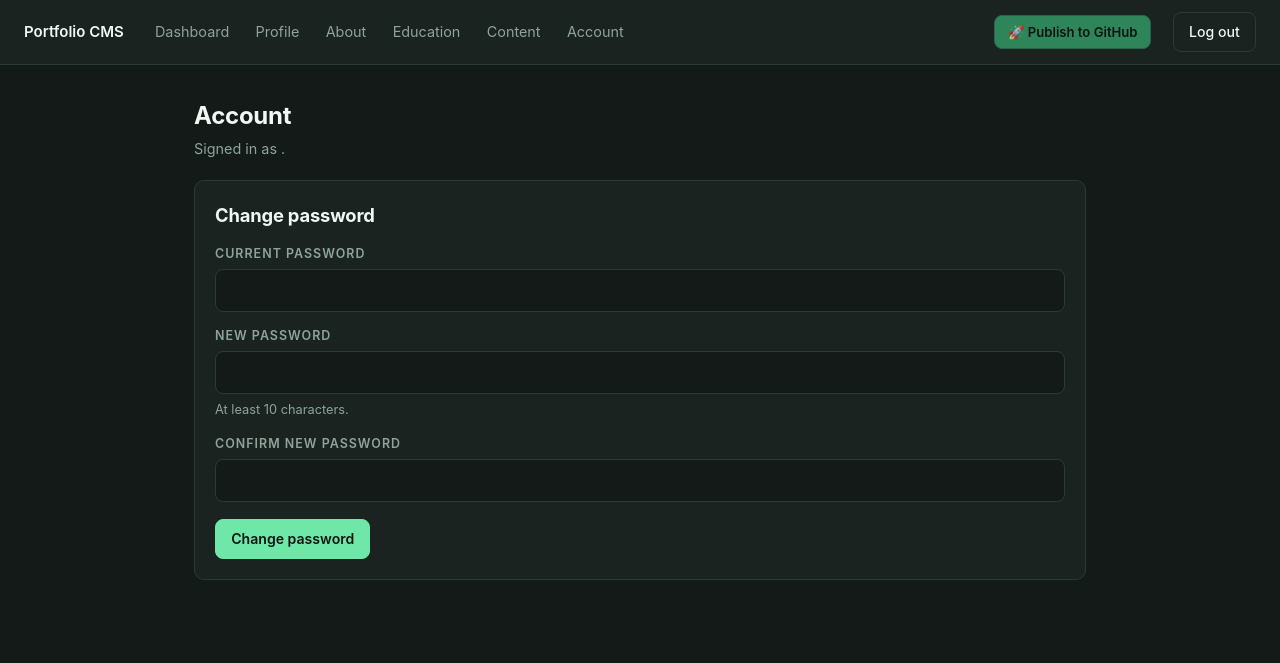
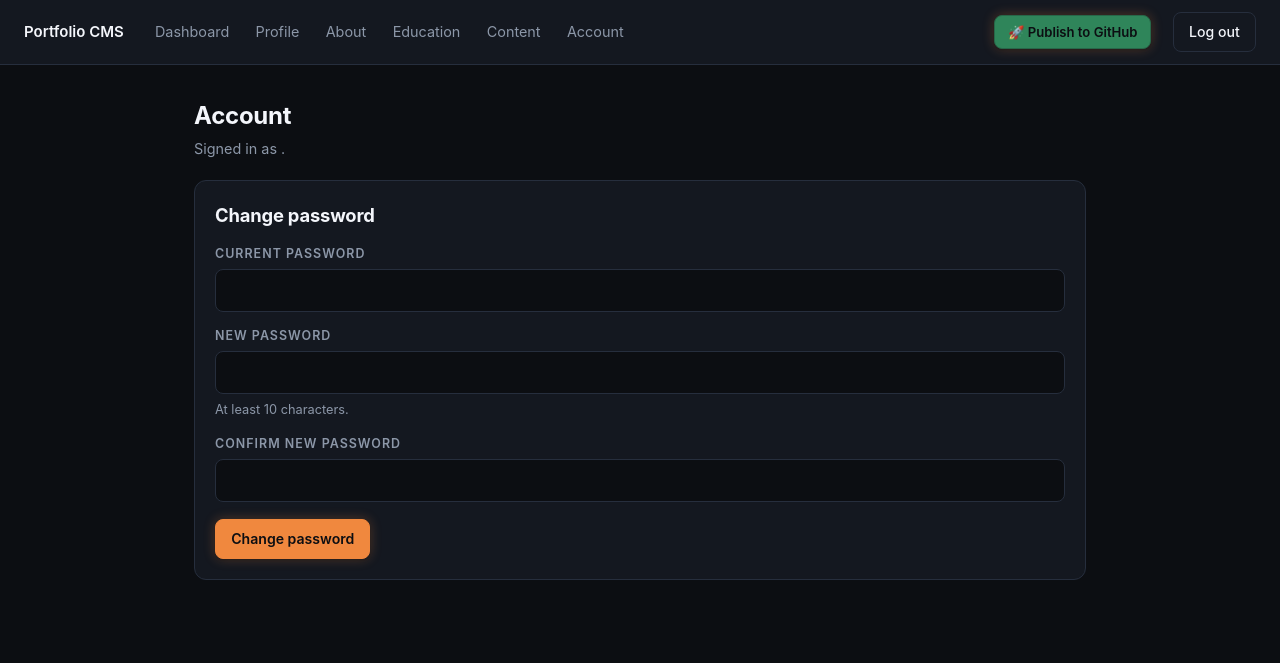
Before and after one commit to tj8868/taseenjubair.github.io, a FastAPI app: template backend/app/templates/account.html in a window 1280 px wide. Shown: the top 663 px of the page. Run offline with FastAPI, Linux system fonts and the light colour scheme; the template is opened without the code that fills it, so the values that code supplies are empty.

Commit message:
Sync Nixie accent colors across CMS and website, soften light mode background and buttons

```diff
--- a/backend/app/static/admin.css
+++ b/backend/app/static/admin.css
@@ -1,15 +1,15 @@
 :root {
-  --bg: #131a17;
-  --surface: #1a2320;
-  --surface-2: #202b27;
-  --border: #2c3a35;
-  --fg: #d7e2dc;
-  --fg-strong: #f1f7f3;
-  --muted: #8fa39a;
-  --accent: #6ee7a8;
-  --accent-contrast: #0d1512;
+  --bg: #0c0e12;
+  --surface: #141820;
+  --surface-2: #1c222d;
+  --border: #262e3d;
+  --fg: #d8dee9;
+  --fg-strong: #f4f6fb;
+  --muted: #8c97a8;
+  --accent: #f0883e;
+  --accent-contrast: #0c0e12;
   --danger: #f87171;
-  --radius: 10px;
+  --radius: 12px;
 }
 
 * {
@@ -251,8 +251,15 @@ textarea:focus {
 .btn.primary {
   background: var(--accent);
   border-color: var(--accent);
-  color: var(--accent-contrast);
+  color: #0c0e12;
   font-weight: 600;
+  box-shadow: 0 1px 3px rgba(0, 0, 0, 0.3), 0 0 12px color-mix(in oklab, var(--accent) 30%, transparent);
+  transition: all 0.2s ease;
+}
+
+.btn.primary:hover {
+  filter: brightness(1.1);
+  box-shadow: 0 2px 8px rgba(0, 0, 0, 0.4), 0 0 16px color-mix(in oklab, var(--accent) 50%, transparent);
 }
 
 .btn.ghost {
--- a/backend/app/templates/base.html
+++ b/backend/app/templates/base.html
@@ -7,6 +7,14 @@
     <title>{% block title %}Admin{% endblock %} · Portfolio CMS</title>
     <link rel="icon" href="/back/static/favicon.svg" type="image/svg+xml" />
     <link rel="stylesheet" href="/back/static/admin.css" />
+    {% if profile and profile.accent_color %}
+    <style>
+      :root {
+        --accent: {{ profile.accent_color }};
+        --accent-strong: {{ profile.accent_color }};
+      }
+    </style>
+    {% endif %}
   </head>
   <body>
     <header class="topbar">
```
Also changed, not shown: backend/app/routers/admin.py (+11 -0 lines), frontend/src/styles/global.css (+10 -10 lines).
